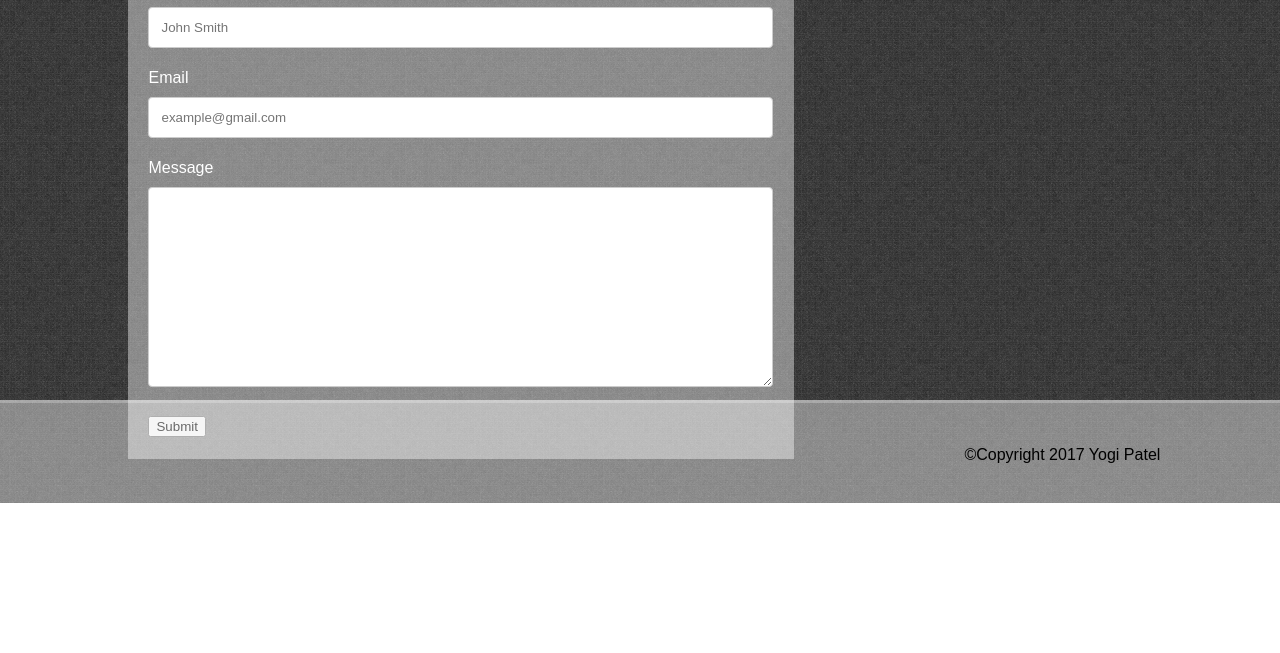
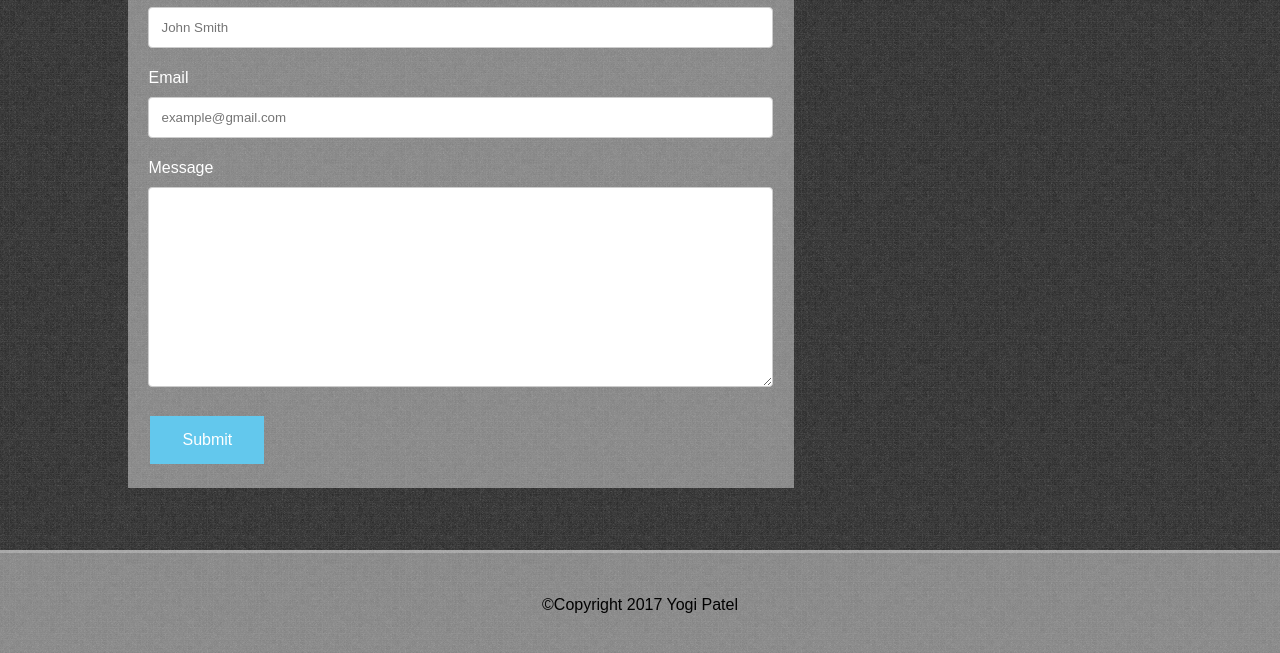
Before and after one commit to yogipatelsf/yogipatelsf.github.io, a plain HTML site: page contact.html in a window 1280 px wide. Shown: the part 300-953 px from the top of the page. Before the commit the page ends 803 px from the top, so only its background shows below. Drawn offline with Linux system fonts and the light colour scheme.

Commit message:
pseudo css

```diff
--- a/assets/css/style.css
+++ b/assets/css/style.css
@@ -80,7 +80,7 @@ p {
 	position: absolute;
 	height: 100px;
 	width: 350px;
-	right: -90px;
+	right: -75px;
 	padding: 39.5px;
 	font-size: 24px;
 	word-spacing: 20px;
@@ -160,6 +160,25 @@ p {
 
 #message {
 	max-height:300px;
+}
+
+input[type="submit"]:hover {
+	box-shadow: 0 12px 16px 0 rgba(0,0,0,0.24),0 17px 50px 0 rgba(0,0,0,0.19);
+}
+
+input[type="submit"] {
+	background-color: #63c8ed;
+    border: none;
+    color: white;
+    padding: 15px 32px;
+    text-align: center;
+    text-decoration: none;
+    display: inline-block;
+    font-size: 16px;
+    margin: 4px 2px;
+    cursor: pointer;
+    -webkit-transition-duration: 0.4s;
+    transition-duration: 0.4s;
 }
 
 .Portfolio {
--- a/contact.html
+++ b/contact.html
@@ -32,15 +32,15 @@
         <form action="/tbd.php">
           <label for="name" style="color: white; font: bold;">Name</label>
           <br>
-          <input type="text" id="name" name="fullname" placeholder="John Smith">
+          <input type="text" id="name" name="fullname" placeholder="John Smith" style="color: #292cff;">
             <br>
           <label for="email" style="color: white; font: bold;">Email</label>
           <br>
-          <input type="text" id="email" email="fullemail" placeholder="example@gmail.com">
+          <input type="text" id="email" email="fullemail" placeholder="example@gmail.com" style="color: #292cff;">
             <br>
           <label for="message" style="color: white; font: bold;">Message</label>
           <br>
-          <textarea id="message" name="fullmessage" style="height:200px"></textarea>
+          <textarea id="message" name="fullmessage" style="height:200px; color: #292cff;"></textarea>
           <br>
           <input type="submit" value="Submit">
         </form>
@@ -52,7 +52,7 @@
       <a href="http://www.github.com/yogipatelsf"><img id="Social" src="assets/images/Github.png" alt="Github"></a>
     </div>
 
-   <div id="push"></div>
+   <div class="push"></div>
 
   </div>
 <!-- </div> -->
```
